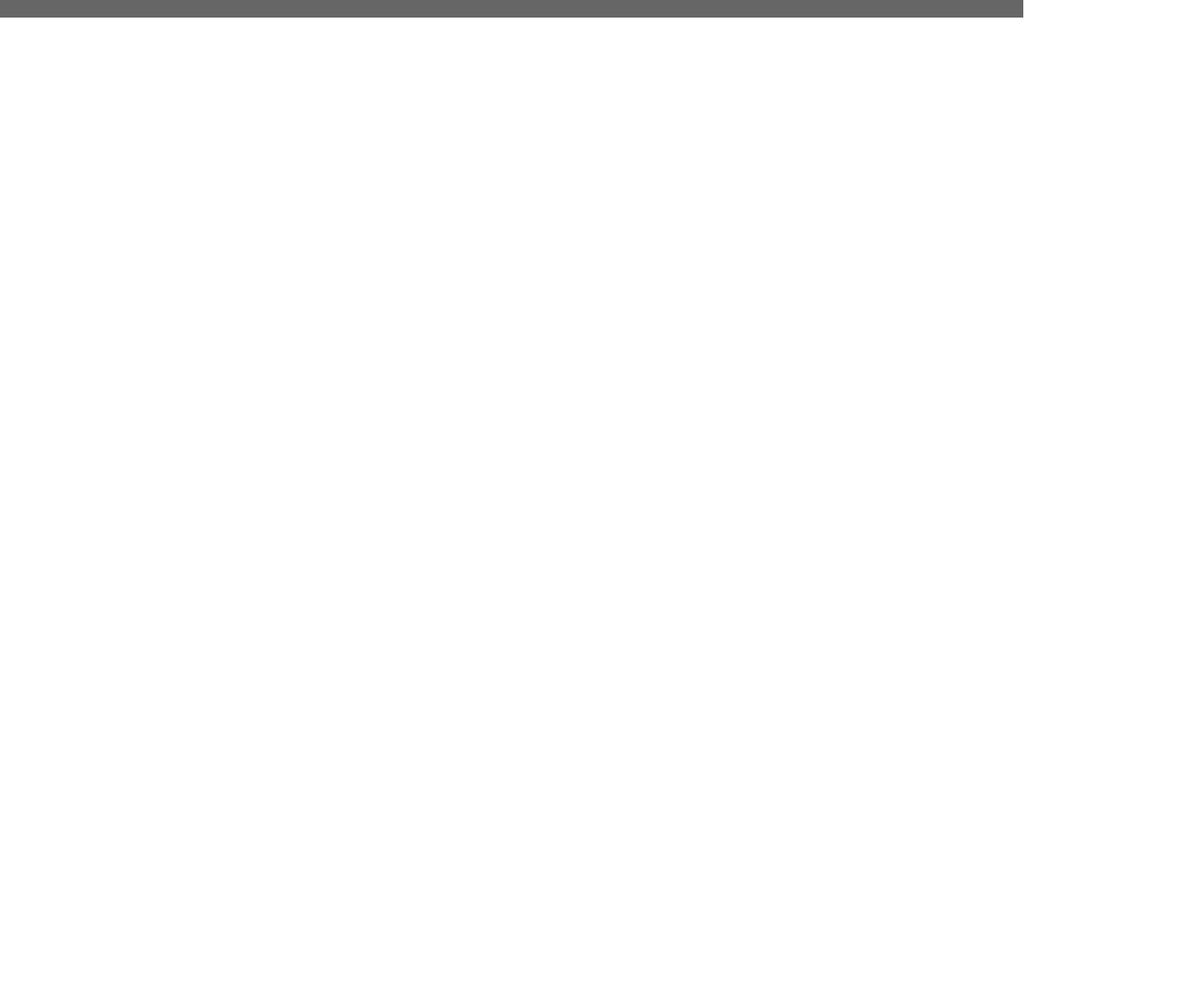
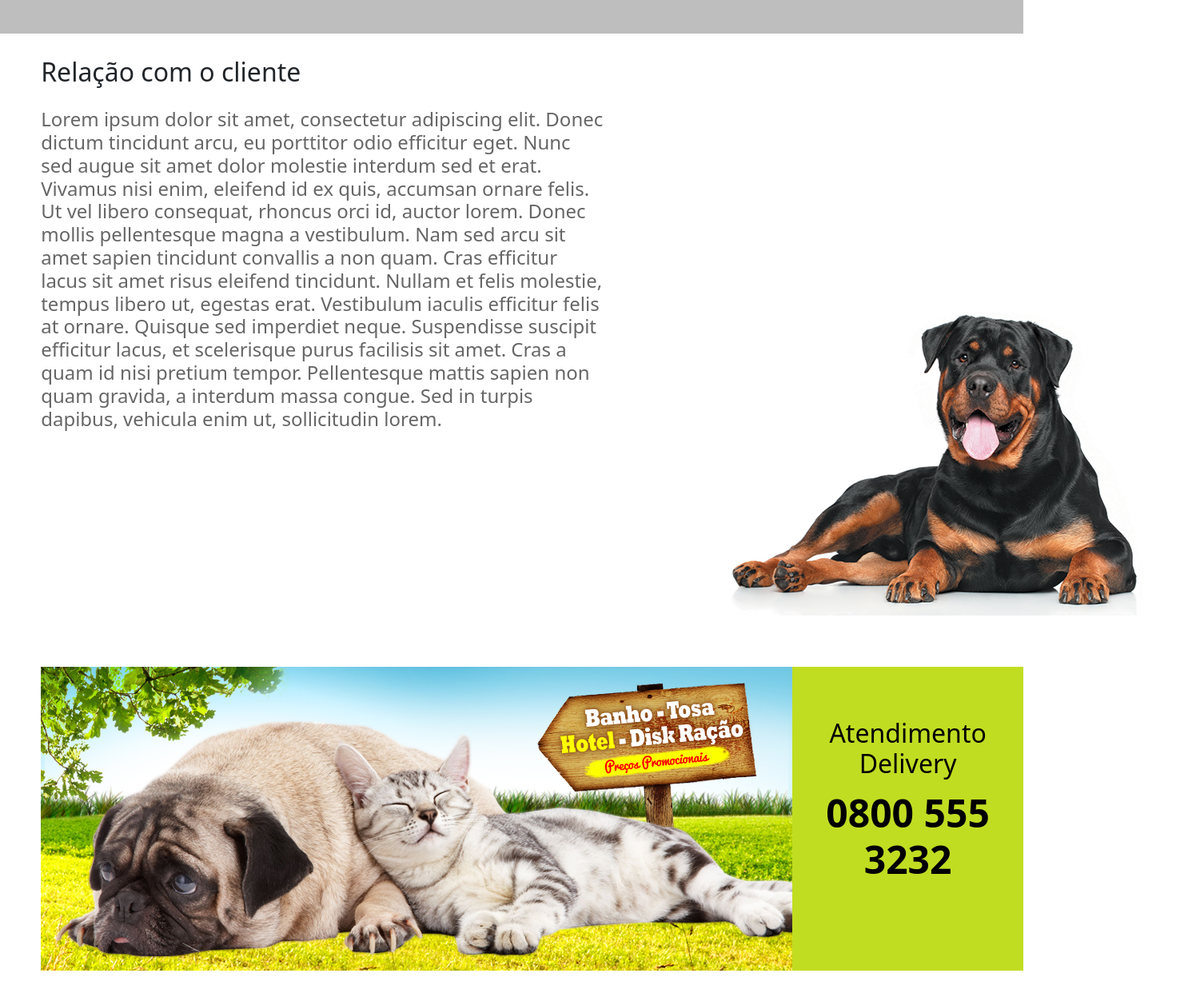
Before and after one commit to JoaoPedroB08/PetShopReact, a React (Create React App) app: page / in a window 1280 px wide. Shown: the part 1296-2548 px from the top of the page at 80% size, 1476 px wide, since content can reach past the window. Before the commit the page ends 1318 px from the top, so only its background shows below. Built offline with nearby package versions, Linux system fonts and the light colour scheme.

Commit message:
Add files via upload

```diff
--- a/src/App.css
+++ b/src/App.css
@@ -54,8 +54,64 @@
 }
 
 .tituloSection {
-	background-color: #666;
+	background-color: #bebebe;
 	padding: 3%;
 	text-align: center;
-	font-size: larger;
+	font-size: xx-large;
+	font-weight: bold;
 }
+
+.imagem_cliente {
+	position: relative;
+	margin-left: 140%;
+	margin-top: -30%;
+	z-index: 0;
+}
+
+.txt_clientes{
+	position: relative;
+	z-index: 1;
+	color: #666;
+	font-weight: 200;
+	margin-right: -20%;
+}
+
+.titulo_cliente {
+	padding-top: 5%;
+	padding-bottom: 3%;
+
+}
+
+.img_Delivery {
+	z-index: 0;
+	padding-left: 4%;
+
+}
+
+.atendimento_txt {
+	width: 47%;
+	height: 100%;
+	position: relative;
+	background-color: rgb(193, 221, 34);
+	z-index: 1;
+	padding-top: 5%;
+	font-weight: bolder;
+	color: black;
+}
+
+.delivery {
+	padding-top: 5%;
+	padding-bottom: 3%;
+	display: flex;
+}
+
+.delivery_titulo {
+	color: black;
+	font-size: 300%;
+	padding-top: 2%;
+	font-weight: bold;
+}
+
+.titulo_delivery {
+	font-size: 200%;
+}
--- /dev/null
+++ b/src/components/Cliente.js
@@ -0,0 +1,14 @@
+import React from 'react'
+import Col from 'react-bootstrap/Col'
+
+function Cliente(props) {
+    return (
+      <Col lg="" md="6" sm="12">
+          <h2 className='titulo_cliente'>{ props.tituloCliente }</h2>
+          <h4 className='txt_clientes'>{ props.textCliente }</h4>
+          <img className='imagem_cliente' src={ props.imagemCliente } alt={ props.tituloCliente } />
+      </Col>
+    )
+  }
+
+export default Cliente
--- /dev/null
+++ b/src/components/Delivery.js
@@ -0,0 +1,16 @@
+import React from 'react'
+import Col from 'react-bootstrap/Col'
+
+function Delivery(props) {
+  return (
+    <Col className='delivery'>
+          <img className='img_Delivery' src={ props.imagemDelivery } alt={ props.altDelivery } />
+          <div className='atendimento_txt'>
+            <h3 className='titulo_delivery text-center'>{ props.tituloDelivery }</h3>
+            <h2 className='delivery_titulo text-center'>{ props.numeroDelivery }</h2>
+          </div>
+      </Col>
+  )
+}
+
+export default Delivery
--- a/src/pages/Home.js
+++ b/src/pages/Home.js
@@ -1,11 +1,15 @@
 import React from "react";
 import Banner from "../components/Banner";
+import banner from "../imagens/banner.jpg";
 import Servico from "../components/Servico";
 import banhoTosa from "../imagens/banhoTosa.jpg";
 import vacinaCachorro from "../imagens/vacina-cachorro.jpg";
 import adestramento from "../imagens/adestramento.jpg";
 import hotelResort from "../imagens/hotel-para-cachorros.jpg";
 import TituloSecao from "../components/TituloSecao";
+import Cliente from "../components/Cliente";
+import Cachorro from "../imagens/rottweiller.jpg"
+import Delivery from "../components/Delivery";
 
 const Home = () => {
 	return (
@@ -20,6 +24,15 @@ const Home = () => {
 			</section>
 
 			<TituloSecao />
+
+			<section className='section d-flex'>
+			<Cliente tituloCliente="Relação com o cliente" textCliente="Lorem ipsum dolor sit amet, consectetur adipiscing elit. Donec dictum tincidunt arcu, eu porttitor odio efficitur eget. Nunc sed augue sit amet dolor molestie interdum sed et erat. Vivamus nisi enim, eleifend id ex quis, accumsan ornare felis. Ut vel libero consequat, rhoncus orci id, auctor lorem. Donec mollis pellentesque magna a vestibulum. Nam sed arcu sit amet sapien tincidunt convallis a non quam. Cras efficitur lacus sit amet risus eleifend tincidunt. Nullam et felis molestie, tempus libero ut, egestas erat. Vestibulum iaculis efficitur felis at ornare. Quisque sed imperdiet neque. Suspendisse suscipit efficitur lacus, et scelerisque purus facilisis sit amet. Cras a quam id nisi pretium tempor. Pellentesque mattis sapien non quam gravida, a interdum massa congue. Sed in turpis dapibus, vehicula enim ut, sollicitudin lorem." Cliente imagemCliente={ Cachorro } />
+			</section>
+
+			<section className="d-flex">
+				<Delivery imagemDelivery={ banner } tituloDelivery="Atendimento Delivery" numeroDelivery="0800 555 3232" />
+			</section>
+
 		</div>
 
 	);
```
